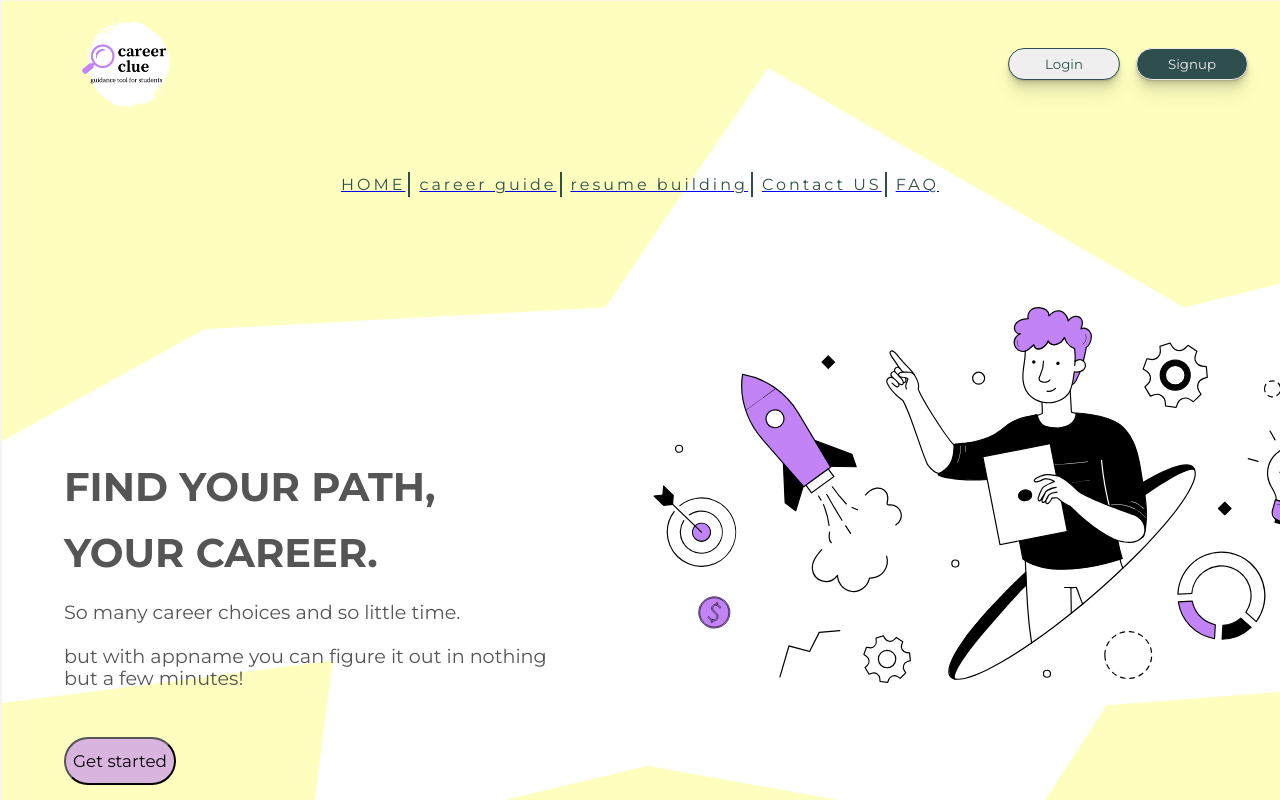
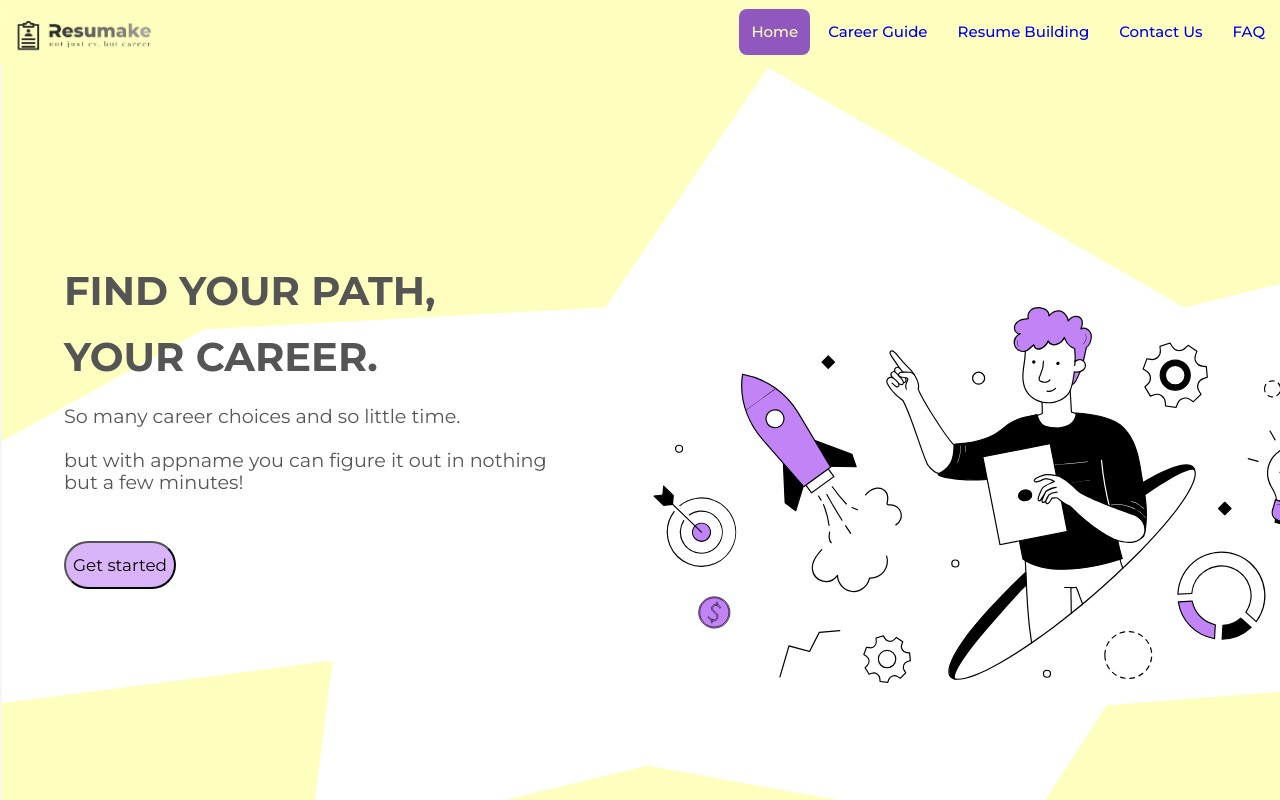
Before and after one commit to Raj0603/AI_CVMAKER, a React (Vite) app: page / in a window 1280 px wide. Shown: the top 800 px of the page. Built offline with nearby package versions, Linux system fonts and the light colour scheme.

Commit message:
navbar UI updated

```diff
--- a/src/Components/Navbar/Navbar.css
+++ b/src/Components/Navbar/Navbar.css
@@ -1,55 +1,58 @@
+/* .navbar, */
+.navbar * {
+    /* border: 2px solid red; */
+}
 
-.home-login, .home-signup{
-    width: 7rem;
-    height: 2rem;
-    border-radius: 2rem;
-    margin-top:3rem;
-    float: right;
-    margin-right: 2rem;
-    border: 1px solid ;
-    box-shadow:
-      0 1px 1px hsl(0deg 0% 0% / 0.075),
-      0 2px 2px hsl(0deg 0% 0% / 0.075),
-      0 4px 4px hsl(0deg 0% 0% / 0.075),
-      0 8px 8px hsl(0deg 0% 0% / 0.075),
-      0 16px 16px hsl(0deg 0% 0% / 0.075)
-    ;
-    cursor: pointer;
+.navbar {
+    z-index: 10000000;
+    background-color: #feffbfe3;
+    backdrop-filter: blur(10px);
+    position: fixed;
+    width: 100%;
+    height: 64px;
+}
+
+.navbar-logo,
+.navbar-logo a {
+    height: 100%;
+}
+
+.logo {
+    height: 100%;
+}
+
+.navbar-links-container {
+    margin: 0 0 0 auto;
+    height: 100%;
+    /* border: 2px solid red; */
+}
+
+.navbar-links {
+    margin: 0 3px;
+    /* height: 90%; */
+    padding: 10px;
+    font-size: 15px;
+    border-radius: 8px;
+    transition: 0.3s;
+    font-weight: 500;
+    border: 2px solid transparent;
+}
+
+.navbar-links:hover,
+.navbar-links.active {
+    /* font-weight: 500; */
+    /* border: 2px solid red; */
+    /* color: red; */
+}
+
+.navbar-links:hover {
+    border: 2px solid var(--medium-purple);
+    background-color: none;
+    /* color: black; */
+}
+
+.navbar-links.active {
+    color: var(--pale-yellow);
+    background-color: var(--medium-purple);
 
 }
-
-.logo{
-    height: 10vmax;;
-    width: 10vmax;
-    margin-left: 5vw;
-    /* border-radius: 50%; */
-}
-
-.home-login:active, .home-signup:active{
-    transform: translateY(1px);
-}
-
-.home-login{
-    margin-right: 1rem;
-    color: darkslategray;
-}
-
-.home-signup{
-    background-color: darkslategray;
-    color: #ececec;
-}
-
-.home-navbar{
-    text-align: center;
-    margin-top: 5vh;
-}
-
-.home-nav-ele{
-    border-right: 2px solid darkslategray;
-    font-size: 1rem;
-    letter-spacing: 3px;
-    margin: 3px;
-    padding: 3px;
-    text-decoration: none;
-    color: darkslategray;;
-}
--- a/src/Components/Navbar/Navbar.jsx
+++ b/src/Components/Navbar/Navbar.jsx
@@ -1,36 +1,34 @@
 import "./Navbar.css"
-import {Link} from "react-router-dom"
-import logo from "../../assets/careerclue.png"
+import { NavLink } from "react-router-dom"
+// import logo from "../../assets/careerclue.png"
+import logo from "../../assets/Logo/logo-removebg-preview.png"
 
 function Navbar() {
     return (
         <>
-            <div className="login-signup">
-                <img src={logo} className="logo" />
-                <Link to="/Signup">
-                <button className="home-signup">Signup</button>
-                </Link>
-                <Link to="/Login">
-                <button className="home-login">Login</button>
-                </Link>
-            </div>
-            <div className="home-navbar">
-                <Link to="/">
-
-                <a href="" className="home-nav-ele">HOME</a>
-                </Link>
-                <Link to="/CareerForm">
-                <a href="" className="home-nav-ele">career guide</a>
-                </Link>
-                <Link to="/Slider">
-                <a href="" className="home-nav-ele">resume building</a>
-                </Link>
-                <Link to="/Contact">
-                <a href="" className="home-nav-ele">Contact US</a>
-                </Link>
-                <Link to="/Faq">
-                <a href="" className="home-nav-ele" style={{ borderRight: "none" }}>FAQ</a>
-                </Link>
+            <div className="navbar flex">
+                <div className="navbar-logo">
+                    <NavLink to="/" exact={true} end>
+                        <img src={logo} className="logo" />
+                    </NavLink>
+                </div>
+                <div className="navbar-links-container flex">
+                    <NavLink to="/" className="navbar-links flex spaceCenter" exact={true} end>
+                        Home
+                    </NavLink>
+                    <NavLink to="/CareerForm" className="navbar-links flex spaceCenter" exact={true} end>
+                        Career Guide
+                    </NavLink>
+                    <NavLink to="/Slider" className="navbar-links flex spaceCenter" exact={true} end>
+                        Resume Building
+                    </NavLink>
+                    <NavLink to="/Contact" className="navbar-links flex spaceCenter" exact={true} end>
+                        Contact Us
+                    </NavLink>
+                    <NavLink to="/Faq" className="navbar-links flex spaceCenter" exact={true} end>
+                        FAQ
+                    </NavLink>
+                </div>
             </div>
         </>
     )
--- /dev/null
+++ b/src/common.css
@@ -0,0 +1,82 @@
+* {
+    transition: 0.3s;
+}
+
+*::-webkit-scrollbar {
+    width: 8px;
+    /* background-color: white; */
+    background-color: #feffbf;
+}
+
+*::-webkit-scrollbar-thumb {
+    background-color: rgb(50, 50, 50);
+}
+
+.flex {
+    display: flex;
+    align-items: center;
+}
+
+.flexColumn {
+    flex-flow: column;
+}
+
+.flexColumnReverse {
+    flex-flow: column-reverse;
+}
+
+.flexRowReverse {
+    flex-flow: row-reverse;
+}
+
+.spaceCenter {
+    justify-content: center;
+}
+
+.spaceEvenly {
+    justify-content: space-evenly;
+}
+
+.spaceBetween {
+    justify-content: space-between;
+}
+
+.spaceAround {
+    justify-content: space-around;
+}
+
+a:link {
+    /* color: inherit; */
+    text-decoration: none !important;
+}
+
+a:visited {
+    /* color: inherit; */
+    text-decoration: none !important;
+}
+
+a:hover {
+    /* color: inherit; */
+    text-decoration: none !important;
+}
+
+a:active {
+    /* color: inherit; */
+    text-decoration: none !important;
+}
+
+button,
+.button {
+    cursor: pointer;
+}
+
+button:active,
+.button:active {
+    scale: 0.95;
+}
+
+:root {
+    --pale-yellow: #feffbf;
+    --light-purple: #c183f5;
+    --medium-purple: #9057be;
+}
```
Also changed, not shown: src/App.jsx (+7 -6 lines), src/assets/careerclue.png.
